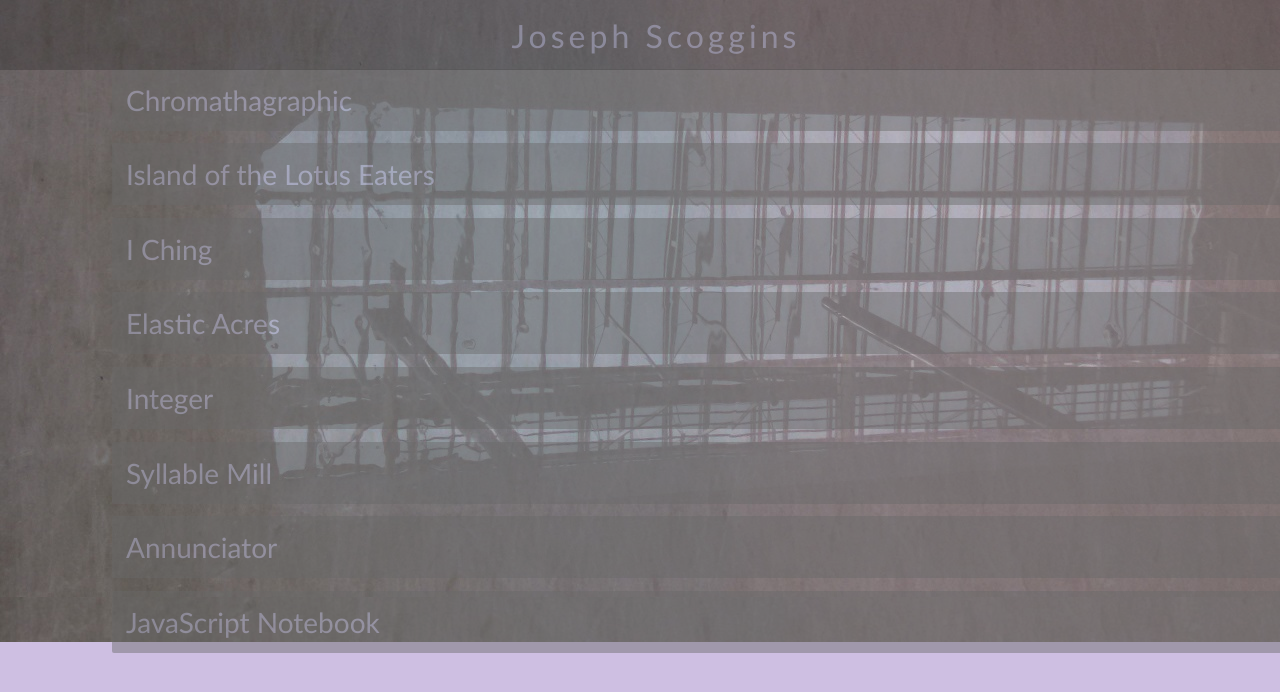
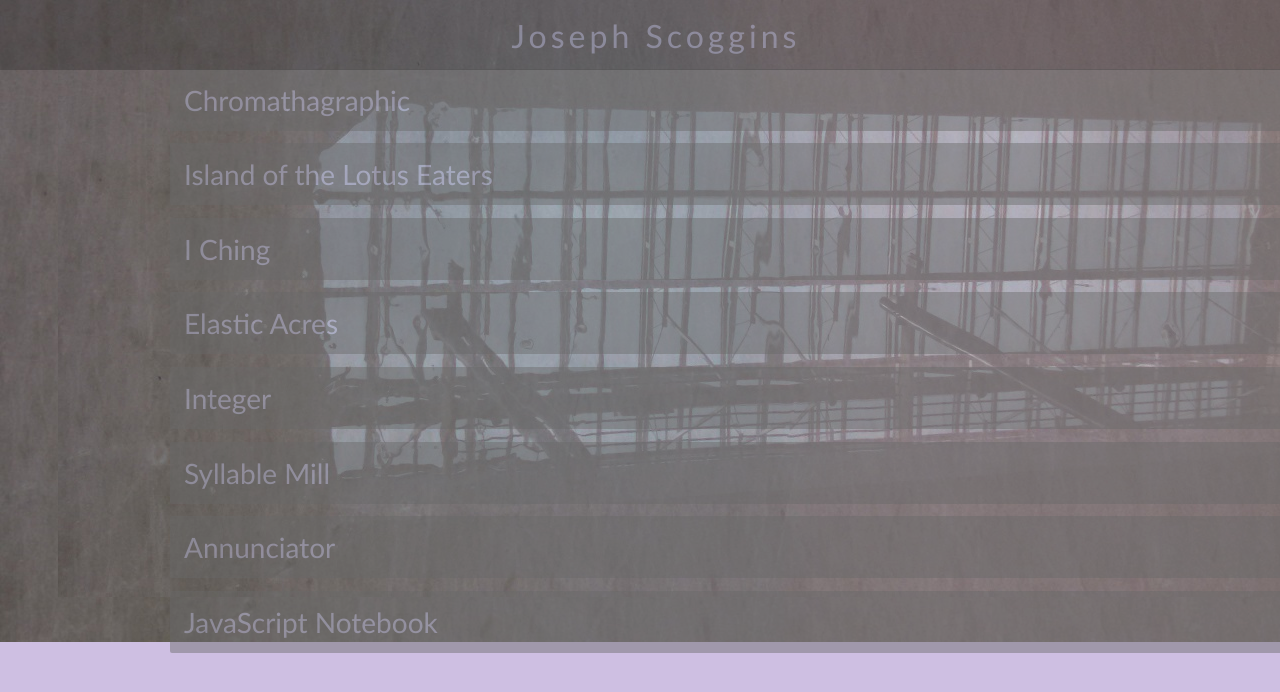
Before and after one commit to geoSkogen/josephscoggins, a plain HTML site: page index.html in a window 1280 px wide. Both pictures are taken after a click on the element "Integer". Shown: the top 692 px of the page. Drawn offline with Linux system fonts and the light colour scheme.

Commit message:
unsolved positioning mysteries

```diff
--- a/folioScript.js
+++ b/folioScript.js
@@ -13,13 +13,11 @@
   }
 
   function createImage(card, callNo) {
-    var newImg = document.createElement("img");
-    var newPath = card.id + ".jpg";
-    newImg.setAttribute("src", "images/" + newPath);
-    card.appendChild(newImg);
+    var filename = card.id
+    card.style.background = "url(images/" + filename + ".jpg);"
   }
 
   function removeImage(card, callNo) {
-    card.innerHTML = "";
+    card.style.background = "initial"
   }
 }
--- a/foliostyles.css
+++ b/foliostyles.css
@@ -24,13 +24,18 @@
 }
 
 .flexOuter,
-.flexOuterColumn {
+.flexOuterColumn,
+.flexOuterCenter {
   display: flex;
   flex-flow: row wrap;
 }
 
 .flexOuter {
   justify-content: flex-start;
+}
+
+.flexOuterCenter {
+  justify-content: center;
 }
 
 .flexOuterColumn {
@@ -61,7 +66,7 @@
 
 .fixBarShell {
   position: fixed;
-  z-index: 10;
+  z-index: 5;
   width: 100%;
   top: 0%;
 }
@@ -106,7 +111,7 @@
   background-image: url(images/ice_skew_resize_rotate_360.jpg);
   width: 360px;
   height: 725px;
-  margin-top:0;
+  margin-top:0em;
   padding:0;
   font-size: 20px;
   font-family: "Trebuchet MS", Helvetica, Arial, sans-serif;
@@ -196,26 +201,46 @@
   float: left;
 }
 
+div.absShell {
+  position: absolute;
+  top: 9%;
+  left: 30%;
+  width: 220px;
+  height: 846px;
+  z-index: 6;
+}
+
+@media only screen and (min-width: 520px) {
+  div.absShell {
+    top: 15%;
+    left: 50%;
+  }
+}
+
+@media only screen and (min-width: 920px) {
+  div.absShell {
+    top: 12%;
+    left: 65%;
+  }
+}
+
 div.relShell {
-  height: 100%;
-  width: 25%;
-  padding-top: 10%;
-  position: relative
-
+  position: relative;
 }
 
 div.relCard {
-  margin: 0 1% 0 1%;
   width: 214px;
   height: 179px;
   opacity: 0.65;
+  //border: 3px solid green;
+  position: absolute;
 }
 
 #chromathagraphic { top: 10%; }
-#lotuseaters { top: 10%; }
-#book-of-change { top: 10%; }
-#elasticacres { top: 10%; }
-#integer { top: 10%; }
-#syllablemill { top: 10%; }
-#annunciator { top: 10%; }
-#jsnotebook { top: 10%; }
+#lotuseaters { top: 20%; }
+#book-of-change { top: 30%; }
+#elasticacres { top: 40%; }
+#integer { top: 50%; }
+#syllablemill { top: 60%; }
+#annunciator { top: 70%; }
+#jsnotebook { top: 80%; }
--- a/index.html
+++ b/index.html
@@ -25,7 +25,21 @@
         </div>
       </header>
     </div>
-    <div class="flexOuterCenter">
+    <div classs="relShell">
+      <div class="absShell" id="pinMyImage">
+        <div class="relShell">
+          <div class="relCard" id="chromathagraphic"></div>
+          <div class="relCard" id="lotuseaters"></div>
+          <div class="relCard" id="book-of-change"></div>
+          <div class="relCard" id="elasticacres"></div>
+          <div class="relCard" id="integer" ></div>
+          <div class="relCard" id="syllablemill"></div>
+          <div class="relCard" id="annunciator"></div>
+          <div class="relCard" id="jsnotebook"></div>
+        </div>
+      </div>
+    </div>
+    <div class="flexOuter">
       <div class="frame">
         <div class="nav">
           <dl>
@@ -38,16 +52,6 @@
             <dt><a href="http://geoskogen.github.io/annunciator">Annunciator</a></dt>
             <dt><a href="http://geoskogen.github.io/jsnotebook">JavaScript Notebook</a></dt>
           </dl>
-        </div>
-        <div class="relShell">
-          <div id="chromathagraphic" class="relCard"></div>
-          <div id="lotuseaters" class="relCard"></div>
-          <div id="book-of-change" class="relCard"></div>
-          <div id="elasticacres" class="relCard"></div>
-          <div id="integer" class="relCard"></div>
-          <div id="syllablemill" class="relCard"></div>
-          <div id="annunciator" class="relCard"></div>
-          <div id="jsnotebook" class="relCard"></div>
         </div>
       </div>
     </div>
```
